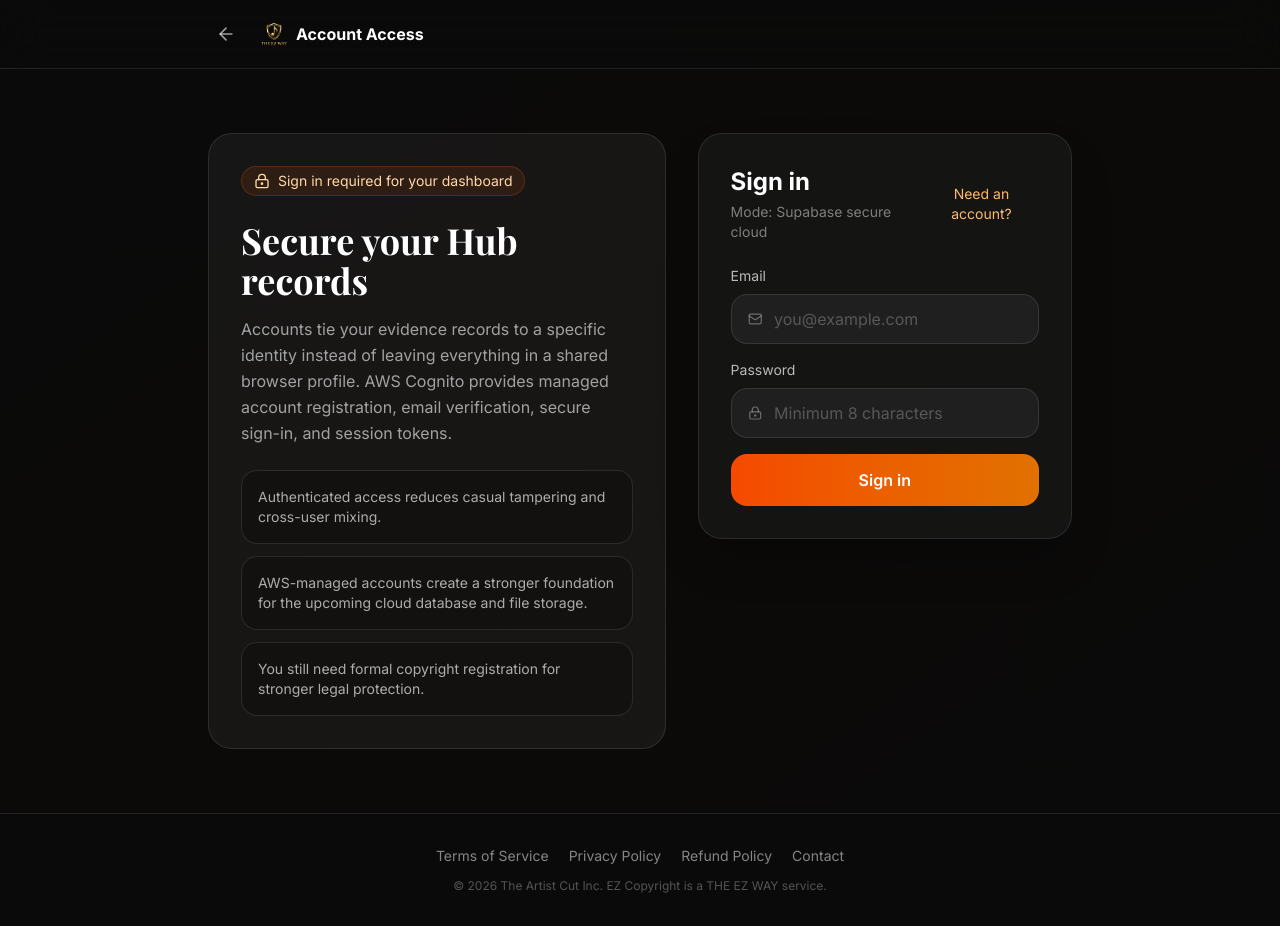
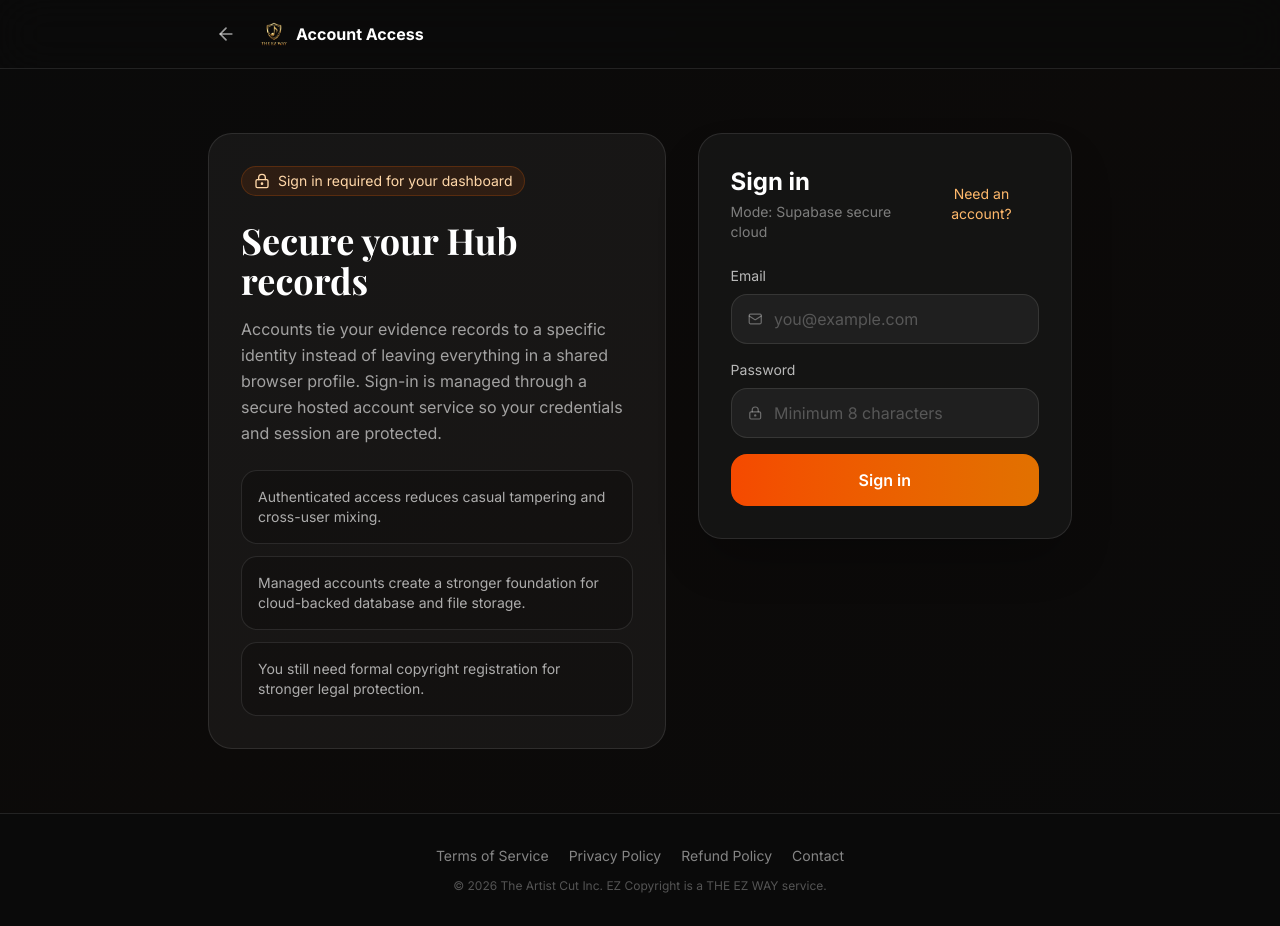
Before and after one commit to aitopmusicnews-cloud/EZCopyRight, a React (Vite) app: page / in a window 1280 px wide. Both pictures are taken after a click on the button "Sign In". Built offline with nearby package versions, Linux system fonts and the light colour scheme; no server answers.

Commit message:
Update sign-in copy and Supabase integration

```diff
--- a/src/components/AuthScreen.tsx
+++ b/src/components/AuthScreen.tsx
@@ -32,10 +32,10 @@ export default function AuthScreen({
   const [error, setError] = useState('');
   const [acceptedPolicies, setAcceptedPolicies] = useState(false);
 
-  const authModeLabel = authMode === 'cognito'
-    ? 'AWS Cognito secure cloud'
-    : authMode === 'supabase'
-      ? 'Supabase secure cloud'
+  const authModeLabel = authMode === 'supabase'
+    ? 'Supabase secure cloud'
+    : authMode === 'cognito'
+      ? 'AWS Cognito secure cloud'
       : 'Local demo fallback';
 
   const switchMode = () => {
@@ -120,11 +120,11 @@ export default function AuthScreen({
             </h1>
             <p className="text-white/60 leading-relaxed mb-6">
               Accounts tie your evidence records to a specific identity instead of leaving everything in a shared browser profile.
-              AWS Cognito provides managed account registration, email verification, secure sign-in, and session tokens.
+              Sign-in is managed through a secure hosted account service so your credentials and session are protected.
             </p>
             <div className="space-y-3 text-sm text-white/65">
               <div className="rounded-2xl border border-white/10 bg-black/20 p-4">Authenticated access reduces casual tampering and cross-user mixing.</div>
-              <div className="rounded-2xl border border-white/10 bg-black/20 p-4">AWS-managed accounts create a stronger foundation for the upcoming cloud database and file storage.</div>
+              <div className="rounded-2xl border border-white/10 bg-black/20 p-4">Managed accounts create a stronger foundation for cloud-backed database and file storage.</div>
               <div className="rounded-2xl border border-white/10 bg-black/20 p-4">You still need formal copyright registration for stronger legal protection.</div>
             </div>
           </div>
@@ -152,7 +152,7 @@ export default function AuthScreen({
               <div className="mb-6 rounded-2xl border border-amber-500/20 bg-amber-500/10 p-4 text-sm text-white/70 flex gap-3">
                 <ShieldAlert className="w-5 h-5 text-amber-300 flex-shrink-0 mt-0.5" />
                 <span>
-                  AWS Cognito environment variables are not configured, so this screen is using local demo authentication.
+                  Cloud account settings are not configured, so this screen is using local demo authentication.
                 </span>
               </div>
             )}
@@ -160,7 +160,7 @@ export default function AuthScreen({
             {awaitingConfirmation && (
               <div className="mb-6 rounded-2xl border border-emerald-500/20 bg-emerald-500/10 p-4 text-sm text-white/75 flex gap-3">
                 <MailCheck className="w-5 h-5 text-emerald-300 flex-shrink-0 mt-0.5" />
-                <span>Enter the confirmation code AWS sent to <strong>{email}</strong>.</span>
+                <span>Enter the confirmation code sent to <strong>{email}</strong>.</span>
               </div>
             )}
 
```
